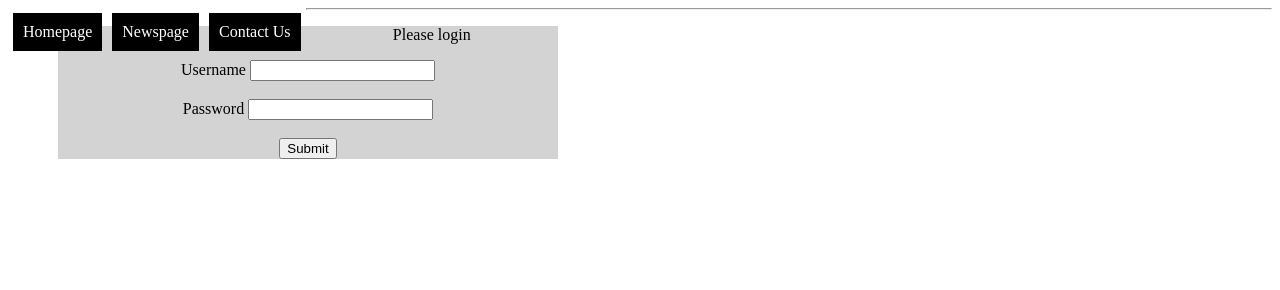
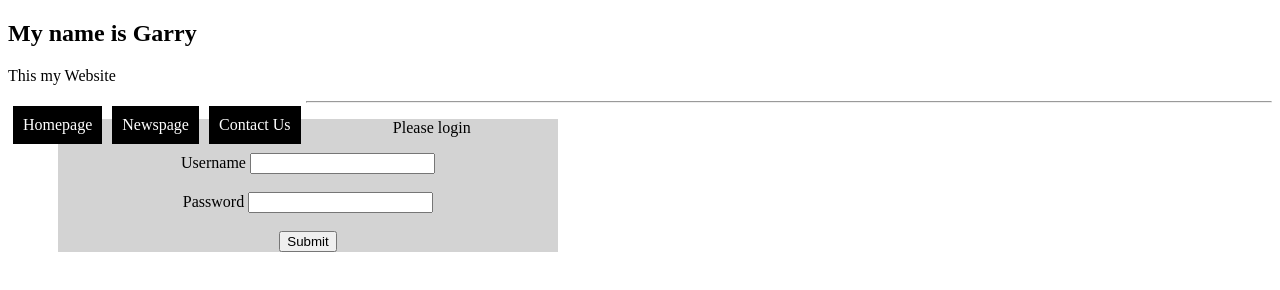
Before and after one commit to Megumi-W/Megumi-W.github.io, a plain HTML site: page index.html in a window 1280 px wide. Drawn offline with Linux system fonts and the light colour scheme.

Commit message:
This is my second upload,I have made change to the origin file

```diff
--- a/index.html
+++ b/index.html
@@ -51,6 +51,10 @@
 </style>
 </head>
 <body>
+
+    <h2>My name is Garry</h2>
+    <p>This my Website</p>
+
     <div>
     <li>Homepage</li>
     <li>Newspage</li>
```
